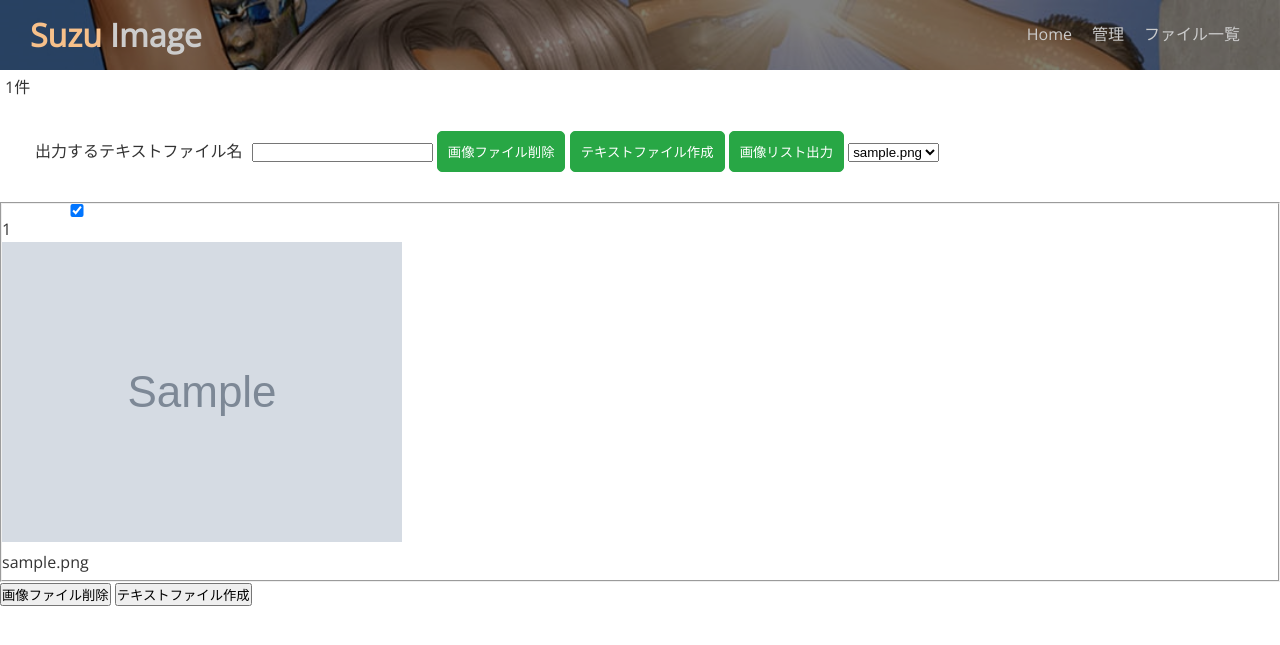
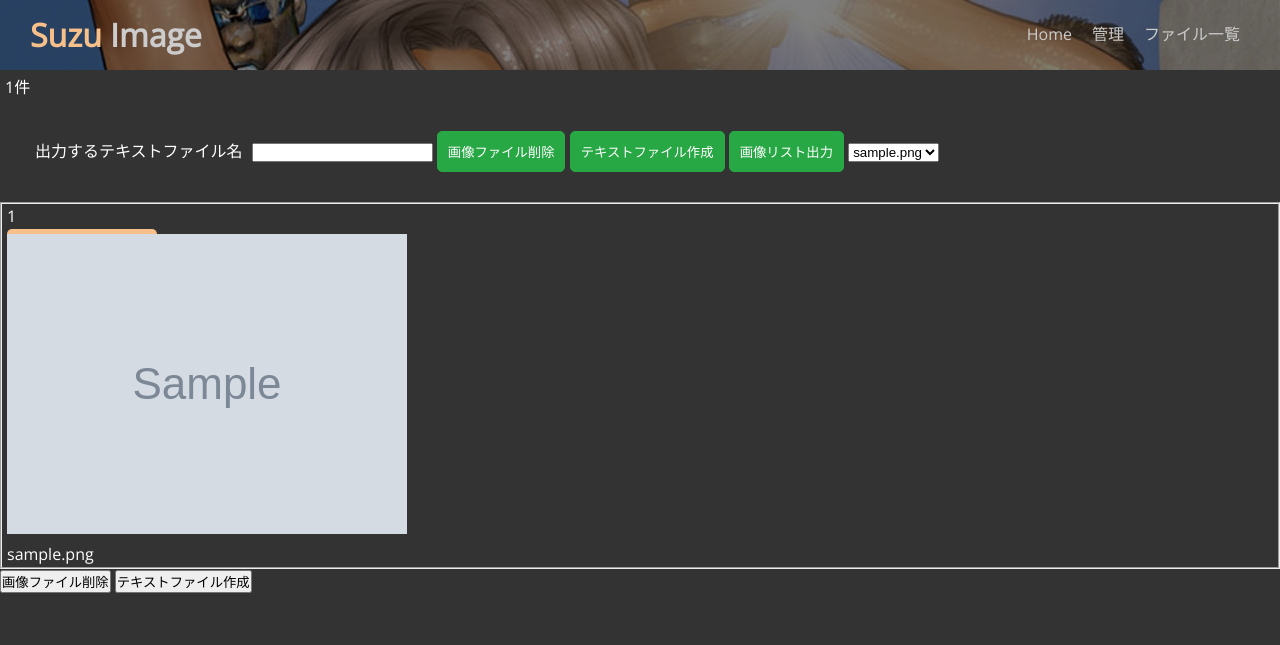
Before and after one commit to hogendan/SuzuImage, a Django app: page /imagelist/1/ in a window 1280 px wide, after a click that opens the changed part. Shown: the top 645 px of the page. Run offline with Django 3.2, Linux system fonts and the light colour scheme; tables that the repository leaves empty hold one stand-in row (values such as "Sample post"); grey boxes marked "Sample" are stand-in pictures.

Commit message:
feat: 画像選択をチェックボックスではなく、ボーダーを表示するようにした

```diff
--- a/imagelist/static/css/style.css
+++ b/imagelist/static/css/style.css
@@ -8,8 +8,8 @@
 
 body {
     font-family: 'Open sans', sans-serif;
-    background: #fff;
-    color: #333;
+    background: #333;
+    color: #fff;
     line-height: 1.6;
 }
 
@@ -56,7 +56,7 @@ li {
 
 a {
     text-decoration: none;
-    color: #333;
+    color: #fff;
 }
 
 header {
@@ -152,10 +152,18 @@ header {
     flex-direction: column;
     /* flex-wrap: wrap; */
     width: 150px;
-    margin-right: 5px;
-    margin-bottom: 5px;
+    margin: 0 5px;
 }
 
 .images ul li p {
     overflow-wrap: break-word;
 }
+
+.chkImage {
+    display: none;
+ }
+
+.chkImage:checked + label {
+    border-top: 5px #f7c08a solid;
+    border-radius: 5px;
+ }
--- a/imagelist/templates/imagelist/file_detail.html
+++ b/imagelist/templates/imagelist/file_detail.html
@@ -48,9 +48,9 @@
                     <ul>
                         {% for imageData in imageDatas %}
                             <li>
-                                <input type="checkbox" name="choice" id="imageData{{ forloop.counter }}"
+                                <p>{{imageData.disp_order}}</p>
+                                <input type="checkbox" name="choice" class="chkImage" id="imageData{{ forloop.counter }}"
                                     value="{{ imageData.id }}">
-                                <p>{{imageData.disp_order}}</p>
                                 <label for="imageData{{ forloop.counter }}">
                                     <img src="{{ imageData.thumbnail.url }}">
                                 </label>
```
